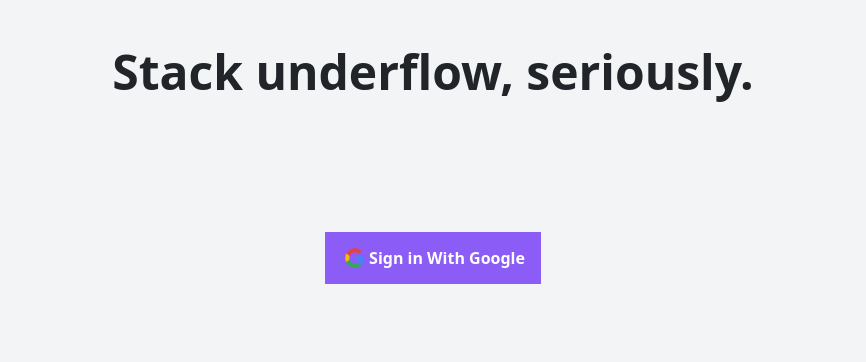
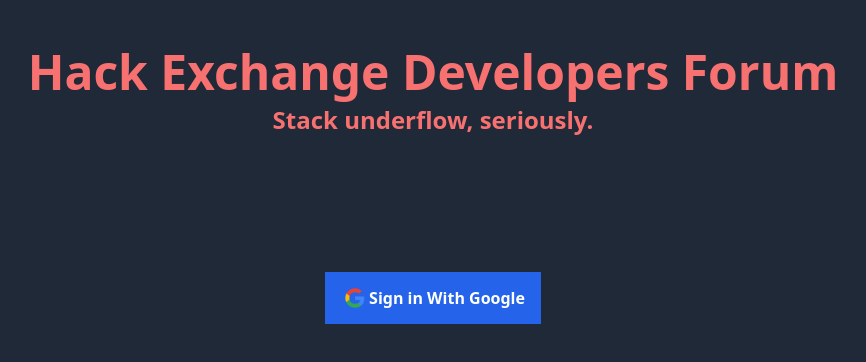
Before and after one commit to jaymalave/ReactFirebaseChatApp, a React (Create React App) app: page / in a window 1280 px wide. Shown: the top 362 px of the page, without its empty margins (207-1073 px from the left). Built offline with nearby package versions, Linux system fonts and the light colour scheme; no server answers.

Commit message:
add colors config

```diff
--- a/public/index.html
+++ b/public/index.html
@@ -33,7 +33,7 @@
     />
     <title>React App</title>
   </head>
-  <body class="bg-gray-100 overflow-x-hidden">
+  <body class="bg-backgroundColor overflow-x-hidden">
     <noscript>You need to enable JavaScript to run this app.</noscript>
     <div id="root"></div>
     <!--
--- a/src/App.js
+++ b/src/App.js
@@ -30,7 +30,10 @@ function App() {
 
   return (
     <div className="App d-flex flex-col align-items-center justify-content-center">
-      <h1 className="d-flex justify-center fw-bold text-5xl align-items-center m-1 text-center my-5">
+      <h1 className="d-flex justify-center fw-bold text-5xl align-items-center m-1 text-center mt-5 text-titleColor">
+        Hack Exchange Developers Forum
+      </h1>
+      <h1 className="d-flex justify-center fw-bold text-2xl align-items-center m-1 text-center mb-5 text-titleColor">
         Stack underflow, seriously.
       </h1>
       {user ? (
--- a/src/components/ChatMessage/ChatMessage.js
+++ b/src/components/ChatMessage/ChatMessage.js
@@ -1,5 +1,6 @@
 import React from "react";
 import firebase from "firebase/compat/app";
+
 
 const ChatMessage = (props) => {
   const auth = firebase.auth();
--- a/src/components/ChatRoom/ChatRoom.css
+++ b/src/components/ChatRoom/ChatRoom.css
@@ -0,0 +1,4 @@
+/* .chat-container {
+    display: flex;
+
+} */
--- a/src/components/ChatRoom/ChatRoom.js
+++ b/src/components/ChatRoom/ChatRoom.js
@@ -20,7 +20,7 @@ const ChatRoom = () => {
   });
 
   return (
-    <>
+    <div className="chat-container bg-titleColor rounded-lg">
       {messages &&
         messages.map((message) => (
           <div>
@@ -30,7 +30,7 @@ const ChatRoom = () => {
       <span ref={dummy}></span>
       <SendMessage />
       <SignOut />
-    </>
+    </div>
   );
 };
 
--- a/src/components/SendMessage/SendMessage.js
+++ b/src/components/SendMessage/SendMessage.js
@@ -37,7 +37,7 @@ const SendMessage = () => {
         <button
           type="submit"
           disabled={!formValue}
-          className="bg-blue-500 hover:bg-blue-700 text-white font-bold py-1 px-2 rounded-half"
+          className="bg-titleColor hover:bg-titleColor text-white font-bold py-1 px-2 rounded-half"
         >
           Shoot!
         </button>
--- a/src/components/SignIn/SignIn.js
+++ b/src/components/SignIn/SignIn.js
@@ -14,7 +14,7 @@ const SignIn = () => {
     <div className="flex justify-center my-10">
       <button
         onClick={signInWithGoogle}
-        className="bg-purple-500 hover:bg-purple-700 text-white font-bold py-1 px-2 my-5"
+        className="bg-signInColor hover:bg-signInColor text-white font-bold py-1 px-2 my-5"
       >
         <div className="flex justify-between items-center m-2">
           <img src="/google.png" className="w-5 h-5 m-1"/>
--- a/src/components/SignOut/SignOut.js
+++ b/src/components/SignOut/SignOut.js
@@ -9,7 +9,7 @@ const SignOut = () => {
       <div className="flex justify-center">
         <button
           onClick={() => auth.signOut()}
-          className="bg-red-500 hover:bg-red-700 text-white font-bold py-1 px-2 my-5"
+          className="bg-signOutColor hover:bg-signOutColor text-white font-bold py-1 px-2 my-5"
         >
           Sign Out
         </button>
--- a/src/index.css
+++ b/src/index.css
@@ -2,3 +2,4 @@
 @tailwind base;
 @tailwind components;
 @tailwind utilities;
+@tailwind colors;
--- a/tailwind.config.js
+++ b/tailwind.config.js
@@ -1,8 +1,16 @@
+const colors = require('tailwindcss/colors')
+
 module.exports = {
   purge: false,
   darkMode: false, // or 'media' or 'class'
   theme: {
     extend: {},
+    colors: {
+      backgroundColor: '#1F2937',
+      titleColor: '#F87171',
+      signInColor: '#2563EB',
+      signOutColor: '#EF4444',
+    },
   },
   variants: {
     extend: {},
```
